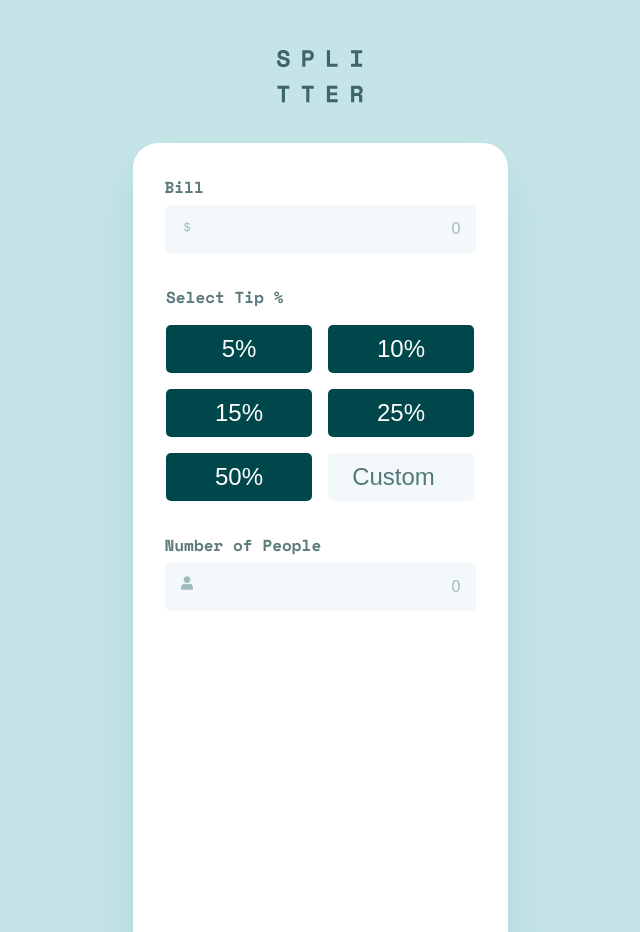
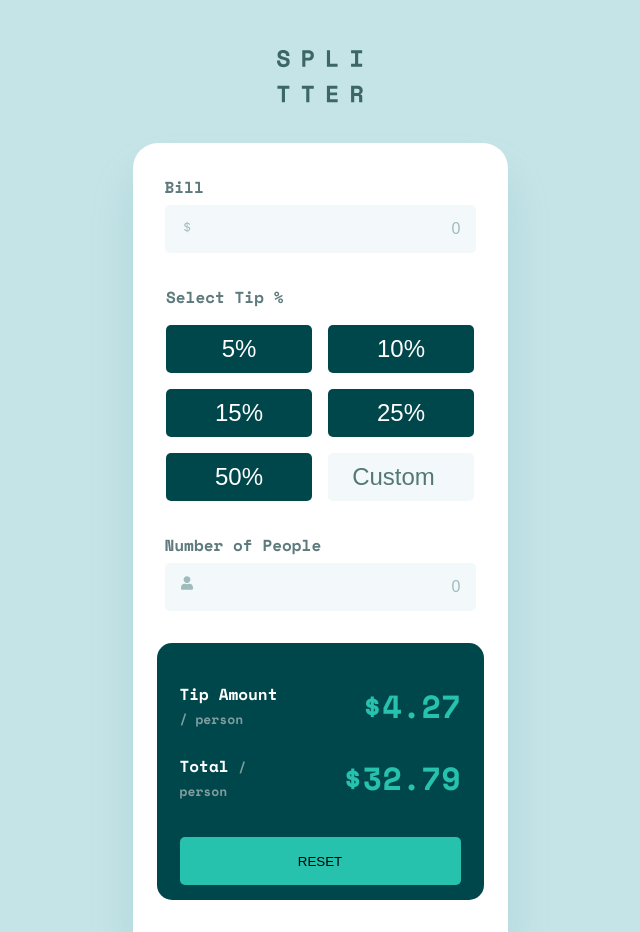
Before and after one commit to ZinaienkovaHanna/react-pet-project-tip-calculator, a React (Create React App) app: page / in a window 1280 px wide. Shown: the whole page, without its empty margins (320-960 px from the left). Built offline with nearby package versions, Linux system fonts and the light colour scheme.

Commit message:
add result

```diff
--- a/src/components/DataInput/DataInput.js
+++ b/src/components/DataInput/DataInput.js
@@ -1,7 +1,7 @@
 import { FaUser } from 'react-icons/fa';
 import { BsCurrencyDollar } from 'react-icons/bs';
-
 import Buttons from '../Buttons/Buttons';
+import Result from '../Result/Result';
 
 import styles from './DataInput.module.css';
 
@@ -24,6 +24,8 @@ const DataInput = () => {
         <FaUser className={styles.leftPlaceholder} />
         <input type="number" id="peopleInput" placeholder="0" />
       </div>
+
+      <Result />
     </div>
   );
 };
--- a/src/components/Result/Result.js
+++ b/src/components/Result/Result.js
@@ -0,0 +1,25 @@
+import React from 'react';
+
+import styles from './Result.module.css';
+
+const Result = () => {
+  return (
+    <div className={styles.resultContainer}>
+      <div className={styles.tipAmount}>
+        <h3>
+          Tip Amount <span>/ person</span>
+        </h3>
+        <p>$4.27</p>
+      </div>
+      <div className={styles.total}>
+        <h3>
+          Total <span>/ person</span>
+        </h3>
+        <p>$32.79</p>
+      </div>
+      <button>RESET</button>
+    </div>
+  );
+};
+
+export default Result;
--- a/src/components/Result/Result.module.css
+++ b/src/components/Result/Result.module.css
@@ -0,0 +1,49 @@
+.resultContainer {
+  margin-top: 32px;
+  width: 327px;
+  height: 257px;
+  background-color: var(--very-dark-cyan);
+  border-radius: 15px;
+}
+
+.tipAmount,
+.total {
+  display: flex;
+  justify-content: space-between;
+}
+
+.tipAmount {
+  padding: 39px 23px 24px 23px;
+}
+
+.total {
+  padding: 0px 23px 35px 23px;
+}
+
+.tipAmount h3,
+.total h3 {
+  color: var(--white);
+  width: 98px;
+  font-size: 16px;
+}
+
+.tipAmount h3 span,
+.total h3 span {
+  color: var(--middle-grayish-cyan);
+  font-size: 13px;
+}
+
+.tipAmount p,
+.total p {
+  font-size: 32px;
+  color: var(--strong-cyan);
+}
+
+.resultContainer button {
+  width: 281px;
+  height: 48px;
+  border-radius: 5px;
+  background-color: var(--strong-cyan);
+  border: none;
+  margin-left: 23px;
+}
--- a/src/index.css
+++ b/src/index.css
@@ -9,10 +9,11 @@
 :root {
   /* Colors */
 
-  --strong-cyan: hsl(172, 67%, 45%);
+  --strong-cyan: #26c2ae;
   --very-dark-cyan: #00474b;
   --dark-grayish-cyan: #5e7a7d;
   --very-dark-grayish-cyan: #547878;
+  --middle-grayish-cyan: #7f9d9f;
   --grayish-cyan: #9ebbbd;
   --light-grayish-cyan: #c5e4e7;
   --very-light-grayish-cyan: #f3f9fa;
```
